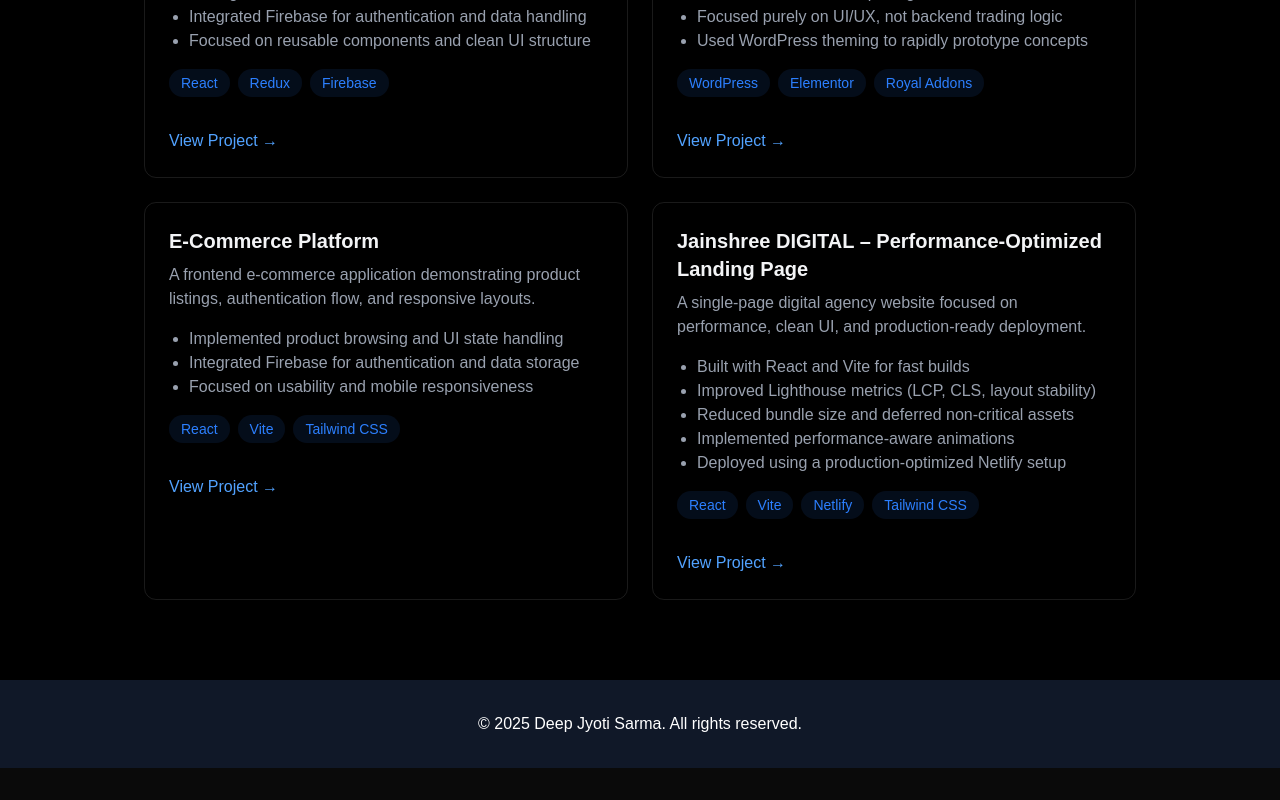
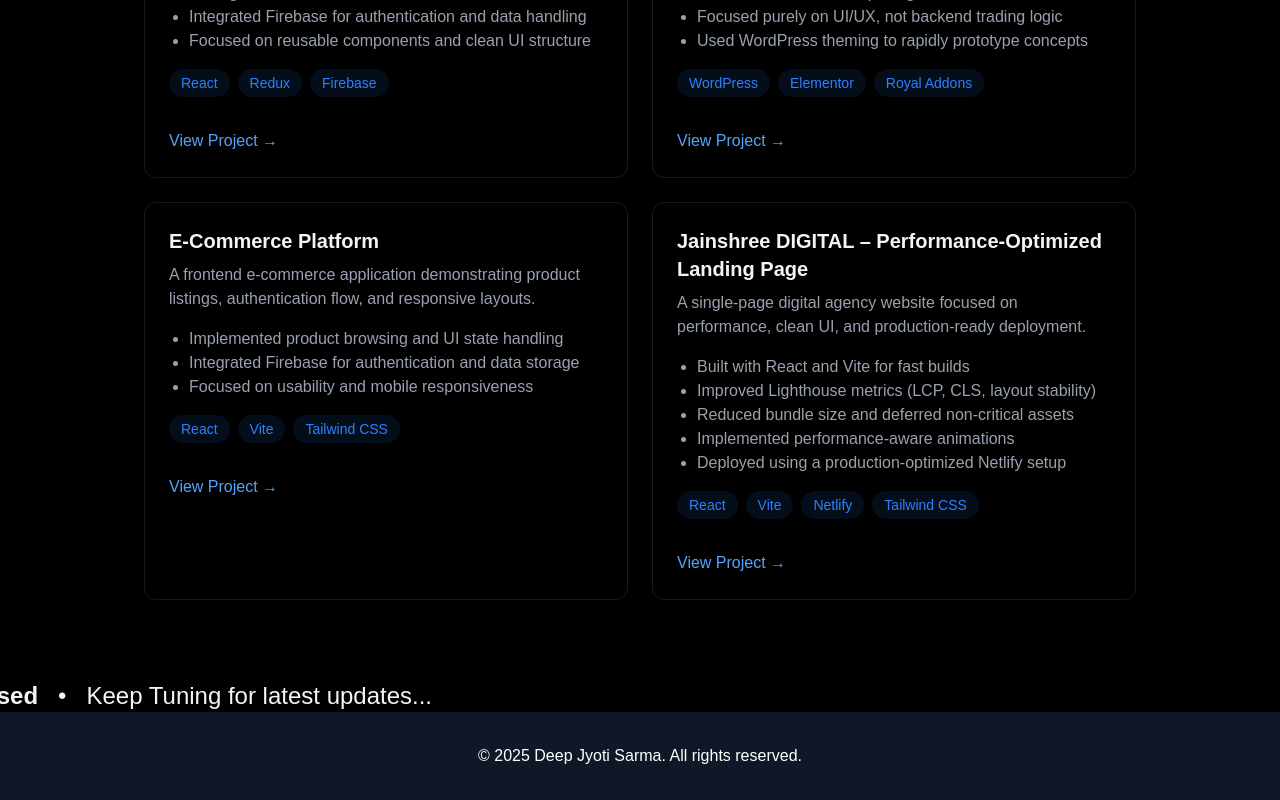
Before and after one commit to deepjsr/shandar-portfolio, a React (Vite) app: page / in a window 1280 px wide. Shown: the part 3038-3838 px from the top of the page. Before the commit the page ends 3806 px from the top, so only its background shows below. Built offline with nearby package versions, Linux system fonts and the light colour scheme.

Commit message:
feat: horizontal scrolling notification bar

```diff
--- a/package.json
+++ b/package.json
@@ -17,6 +17,7 @@
     "@tailwindcss/vite": "^4.1.4",
     "emailjs": "^4.0.3",
     "emailjs-com": "^3.2.0",
+    "framer-motion": "^12.38.0",
     "react": "^19.0.0",
     "react-dom": "^19.0.0",
     "react-icons": "^5.5.0",
--- a/src/App.jsx
+++ b/src/App.jsx
@@ -10,6 +10,7 @@ import Projects from "./components/sections/Projects";
 import { Contact } from "./components/sections/Contact";
 import ScrollToTop from "./components/sections/ScrollToTop";
 import Footer from "./components/sections/Footer";
+import Notifications from "./components/Notifications";
 
 function App() {
   const [isLoading, setIsLoading] = useState(true);
@@ -20,9 +21,8 @@ function App() {
     <>
       {isLoading && <LoadingScreen onComplete={() => setIsLoading(false)} />}{" "}
       <div
-        className={`min-h-screen transition-opacity duration-700 ${
-          isLoading ? "opacity-0" : "opacity-100"
-        } bg-black text-gray-100`}
+        className={`min-h-screen transition-opacity duration-700 ${isLoading ? "opacity-0" : "opacity-100"
+          } bg-black text-gray-100`}
       >
         <Navbar isMenuOpen={isMenuOpen} setIsMenuOpen={setIsMenuOpen} />
         <MobileMenue isMenuOpen={isMenuOpen} setIsMenuOpen={setIsMenuOpen} />
@@ -30,6 +30,7 @@ function App() {
         <About />
         <Contact />
         <Projects />
+        <Notifications />
         <ScrollToTop />
         <Footer />
       </div>
--- /dev/null
+++ b/src/components/Notifications.jsx
@@ -0,0 +1,15 @@
+import { motion } from 'framer-motion'
+import React from 'react'
+
+function Notifications() {
+  return (
+    <div className="flex flex-shrink-0 gradiant-container">
+      <motion.div initial={{ x: 0 }} animate={{ x: "-100%" }} transition={{ duration: 10, repeat: Infinity, ease: "linear" }} class="text-2xl">Upcoming… <b>More animations</b> Resource section <b>All resources used</b> &nbsp;  •
+        &nbsp; <span>Keep Tuning for latest updates...</span>
+      </motion.div>
+
+    </div >
+  )
+}
+
+export default Notifications
--- a/src/index.css
+++ b/src/index.css
@@ -1,4 +1,6 @@
 @import "tailwindcss";
+/* @import "tailwindcss/preflight";
+@tailwind utilities; */
 
 html,
 body {
@@ -70,3 +72,19 @@ body::before {
   opacity: 1;
   transform: translateY(0);
 }
+
+.gradiant-container {
+  -webkit-mask-image: linear-gradient(to right,
+      rgba(0, 0, 0, 0),
+      rgba(0, 0, 0, 1)20%,
+      rgba(0, 0, 0, 1)80%,
+      rgba(0, 0, 0, 0),
+    );
+
+  mask-image: linear-gradient(to right,
+      rgba(0, 0, 0, 0),
+      rgba(0, 0, 0, 1)20%,
+      rgba(0, 0, 0, 1)80%,
+      rgba(0, 0, 0, 0),
+    );
+}
```
Also changed, not shown: 1 other file (tests, documents, lock files or other folders).
